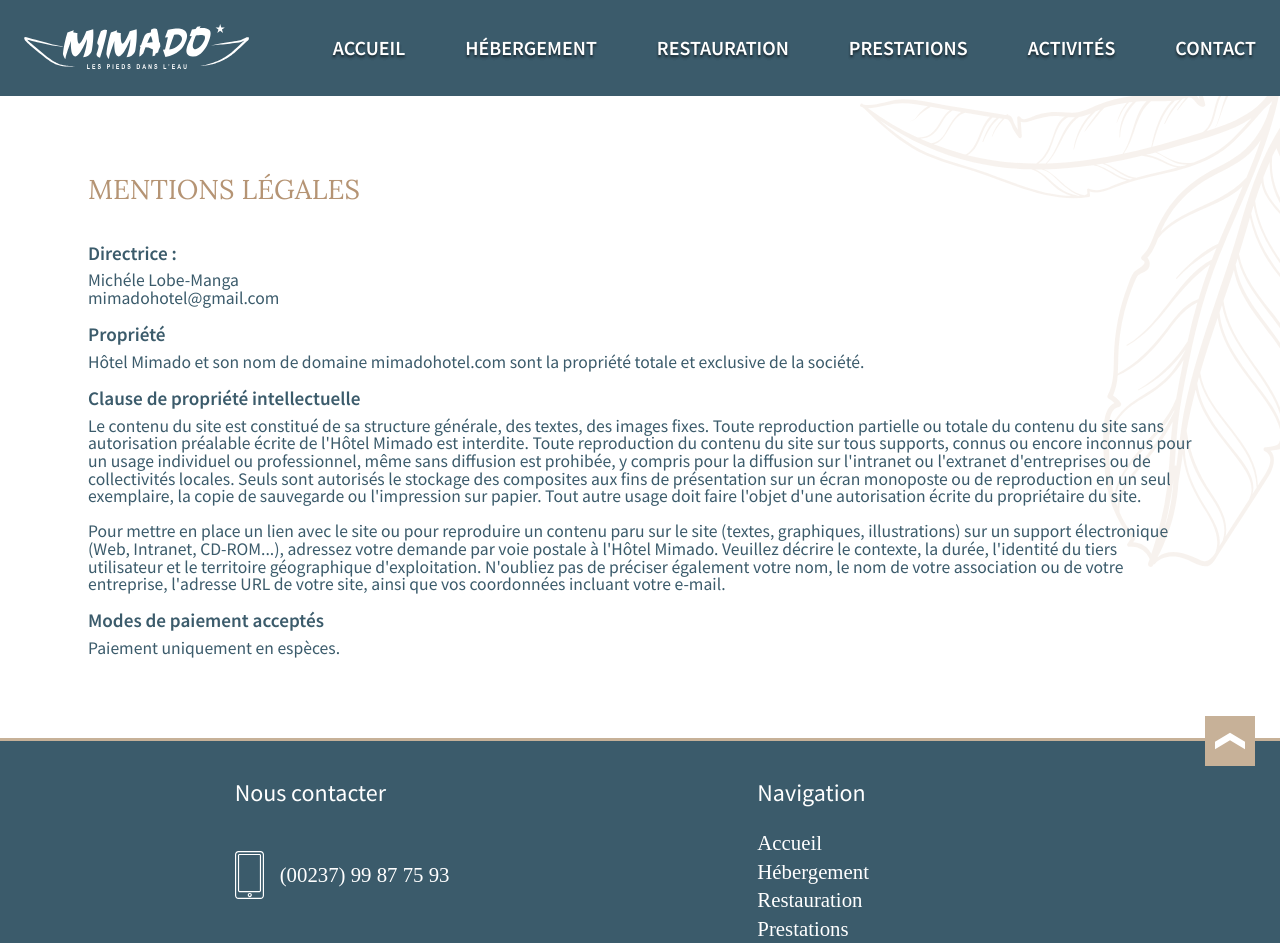
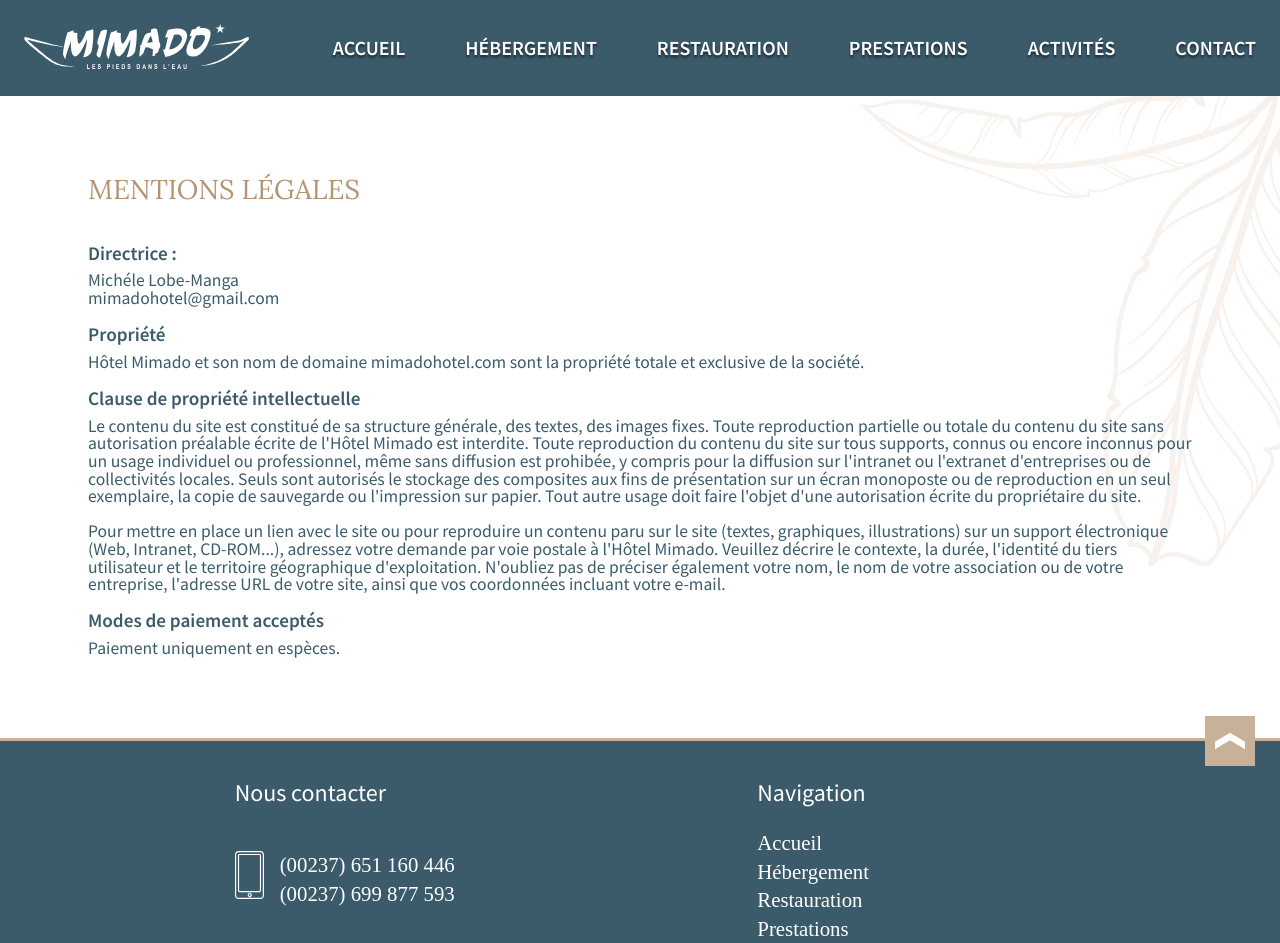
Before and after one commit to MarcChayer/hotel-Mimado, a React app: page /mentionslegales in a window 1280 px wide. Shown: the top 943 px of the page. Built offline with nearby package versions, Linux system fonts and the light colour scheme; a web font is replaced by a local one.

Commit message:
STYLE change number of footer component

```diff
--- a/src/components/Footer/index.js
+++ b/src/components/Footer/index.js
@@ -33,7 +33,8 @@
           <div className="contactNumberFooter">
             <img className="contactLogoFooter" src={mobile} alt="Logo représentant un téléphone portable."/>
             <div className="groupFooterContact">
-              <a href="tel:0023799877593" className="oneFooterContact">(00237) 99 87 75 93</a>
+              <a href="tel:0023799877593" className="oneFooterContact">(00237) 651 160 446</a>
+              <a href="tel:0023799877593" className="oneFooterContact">(00237) 699 877 593</a>
             </div>
           </div>
           <div className="contactNumberFooter">
```
